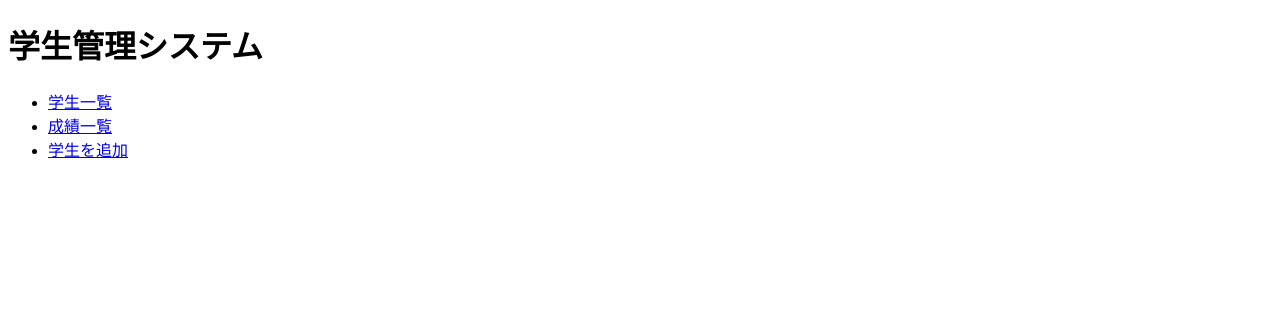
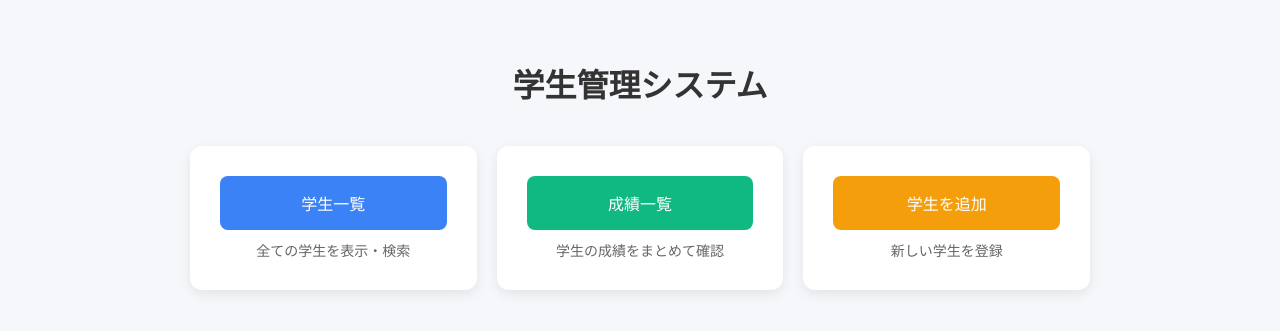
Before and after one commit to HayayoNakagawa/------, a Flask app: page / in a window 1280 px wide. Shown: the top 331 px of the page. Run offline with Flask 3, Linux system fonts and the light colour scheme.

Commit message:
htmlの変更

```diff
--- a/sqlite-tools-win-x64-3510100-main/school_app/templates/add_student.html
+++ b/sqlite-tools-win-x64-3510100-main/school_app/templates/add_student.html
@@ -6,6 +6,10 @@
 </head>
 <body>
     <h1>学生追加</h1>
+
+    <p style="margin-bottom: 20px;">
+      <a href="/" style="color: #2563eb; text-decoration: none;">← ホームへ戻る</a>
+    </p>
 
     <form method="post">
     <p>
@@ -33,9 +37,9 @@
         <input type="number" name="year" required>
     </p>
 
-    <button type="submit">追加</button>
 </form>
 
     <p><a href="/students">← 学生一覧へ</a></p>
+    <p style="text-align: center;"><a href="/">← ホームへ戻る</a></p>
 </body>
 </html>
--- a/sqlite-tools-win-x64-3510100-main/school_app/templates/index.html
+++ b/sqlite-tools-win-x64-3510100-main/school_app/templates/index.html
@@ -3,13 +3,108 @@
 <head>
   <meta charset="UTF-8">
   <title>学生管理システム</title>
+  <style>
+    body {
+      font-family: "Segoe UI", sans-serif;
+      background: #f5f7fa;
+      margin: 0;
+      padding: 0;
+    }
+
+    .container {
+      max-width: 900px;
+      margin: 60px auto;
+      text-align: center;
+    }
+
+    h1 {
+      font-size: 32px;
+      margin-bottom: 40px;
+      color: #333;
+    }
+
+    .menu-grid {
+      display: grid;
+      grid-template-columns: repeat(auto-fit, minmax(250px, 1fr));
+      gap: 20px;
+      margin-top: 30px;
+    }
+
+    .menu-card {
+      background: white;
+      padding: 30px;
+      border-radius: 12px;
+      box-shadow: 0 4px 12px rgba(0,0,0,0.08);
+      transition: transform 0.2s, box-shadow 0.2s;
+    }
+
+    .menu-card:hover {
+      transform: translateY(-5px);
+      box-shadow: 0 8px 20px rgba(0,0,0,0.12);
+    }
+
+    .menu-card a {
+      display: block;
+      color: white;
+      text-decoration: none;
+      padding: 15px 30px;
+      border-radius: 8px;
+      font-size: 16px;
+      font-weight: 500;
+      transition: background 0.2s;
+    }
+
+    .menu-card:nth-child(1) a {
+      background: #3b82f6;
+    }
+
+    .menu-card:nth-child(1) a:hover {
+      background: #2563eb;
+    }
+
+    .menu-card:nth-child(2) a {
+      background: #10b981;
+    }
+
+    .menu-card:nth-child(2) a:hover {
+      background: #059669;
+    }
+
+    .menu-card:nth-child(3) a {
+      background: #f59e0b;
+    }
+
+    .menu-card:nth-child(3) a:hover {
+      background: #d97706;
+    }
+
+    .menu-card p {
+      margin: 10px 0 0 0;
+      color: #666;
+      font-size: 14px;
+    }
+  </style>
 </head>
 <body>
-  <h1>学生管理システム</h1>
-  <ul>
-    <li><a href="{{ url_for('students') }}">学生一覧</a></li>
-    <li><a href="{{ url_for('scores') }}">成績一覧</a></li>
-    <li><a href="{{ url_for('add_student') }}">学生を追加</a></li>
-  </ul>
+  <div class="container">
+    <h1>学生管理システム</h1>
+
+    <div class="menu-grid">
+      <div class="menu-card">
+        <a href="{{ url_for('students') }}">学生一覧</a>
+        <p>全ての学生を表示・検索</p>
+      </div>
+
+      <div class="menu-card">
+        <a href="{{ url_for('scores') }}">成績一覧</a>
+        <p>学生の成績をまとめて確認</p>
+      </div>
+
+      <div class="menu-card">
+        <a href="{{ url_for('add_student') }}">学生を追加</a>
+        <p>新しい学生を登録</p>
+      </div>
+    </div>
+  </div>
 </body>
 </html>
--- a/sqlite-tools-win-x64-3510100-main/school_app/templates/scores.html
+++ b/sqlite-tools-win-x64-3510100-main/school_app/templates/scores.html
@@ -39,6 +39,10 @@
 
 <h1>成績一覧</h1>
 
+<p style="margin-bottom: 20px;">
+  <a href="/" style="color: #2563eb; text-decoration: none;">← ホームへ戻る</a>
+</p>
+
 <table>
     <tr>
         <th>学籍番号</th>
--- a/sqlite-tools-win-x64-3510100-main/school_app/templates/students.html
+++ b/sqlite-tools-win-x64-3510100-main/school_app/templates/students.html
@@ -86,6 +86,10 @@
 </head>
 <body>
   <div class="container">
+    <p style="margin-bottom: 20px;">
+      <a href="/" style="color: #2563eb; text-decoration: none;">← ホームへ戻る</a>
+    </p>
+
     <div class="top-bar">
       <h1>学生一覧</h1>
       <a href="/students/add" class="button">＋ 学生を追加</a>
```
